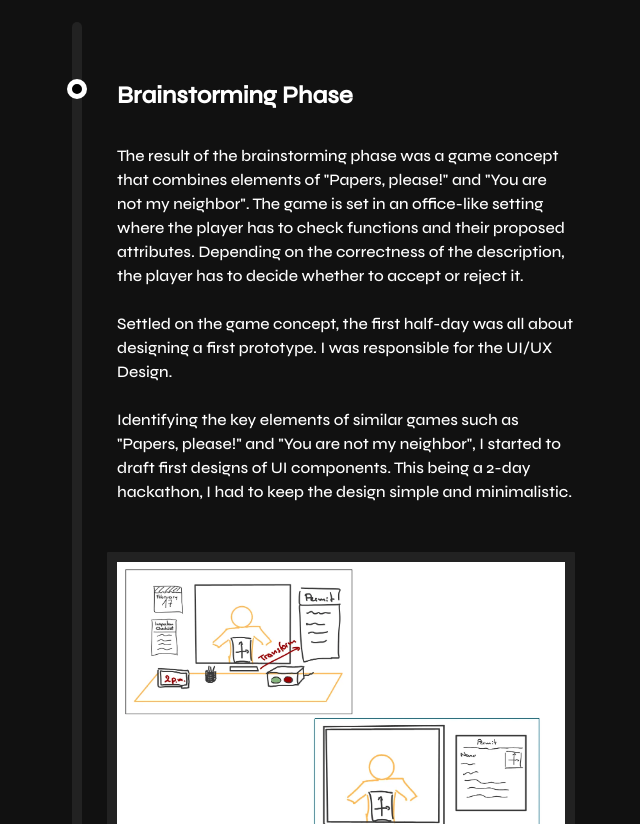
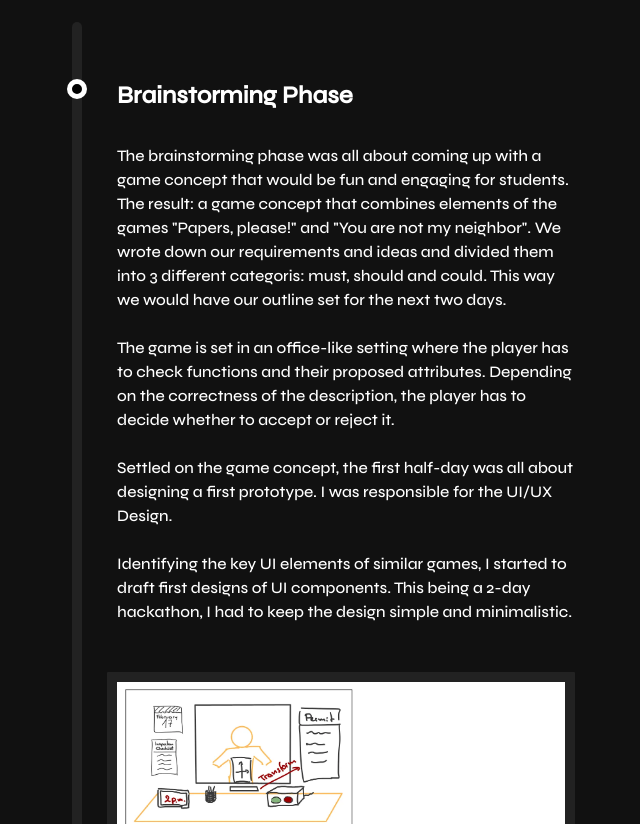
Before and after one commit to nicolas-perl/nicolas-perl.github.io, a plain HTML site: page html/work/maturaPlease.html in a window 1280 px wide. Shown: the part 740-1564 px from the top of the page, without its empty margins (565-1205 px from the left). Drawn offline with nearby package versions, Linux system fonts and the light colour scheme.

Commit message:
modified maturaPlease prj

```diff
--- a/html/work/maturaPlease.html
+++ b/html/work/maturaPlease.html
@@ -97,14 +97,18 @@
             <span class="flag prjHeading">Brainstorming Phase</span>
           </div>
           <div class="prjText-r">
-            The result of the brainstorming phase was a game concept that combines elements of "Papers, please!" and "You are not my neighbor".
+            The brainstorming phase was all about coming up with a game concept that would be fun and engaging for students.
+            The result: a game concept that combines elements of the games "Papers, please!" and "You are not my neighbor".
+            We wrote down our requirements and ideas and divided them into 3 different categoris: must, should and could.
+            This way we would have our outline set for the next two days.
+            <br><br>
             The game is set in an office-like setting where the player has to check functions and their proposed attributes.
             Depending on the correctness of the description, the player has to decide whether to accept or reject it.
             <br><br>
             Settled on the game concept, the first half-day was all about designing a first prototype.
             I was responsible for the UI/UX Design.
             <br><br>
-            Identifying the key elements of similar games such as "Papers, please!" and "You are not my neighbor", I started to draft first designs of UI components.
+            Identifying the key UI elements of similar games, I started to draft first designs of UI components.
             This being a 2-day hackathon, I had to keep the design simple and minimalistic.
           </div>
           <div class="text-center pt-5">
```
